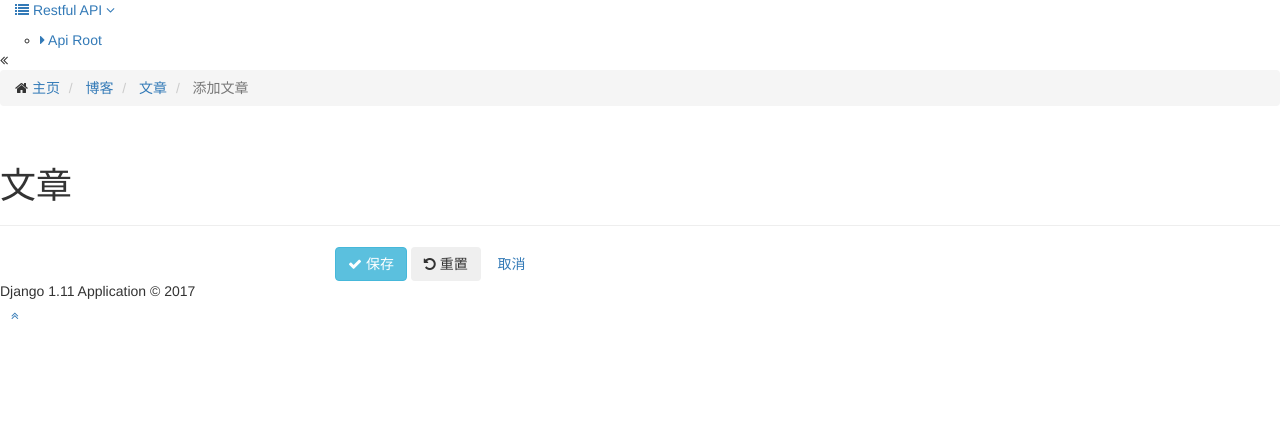
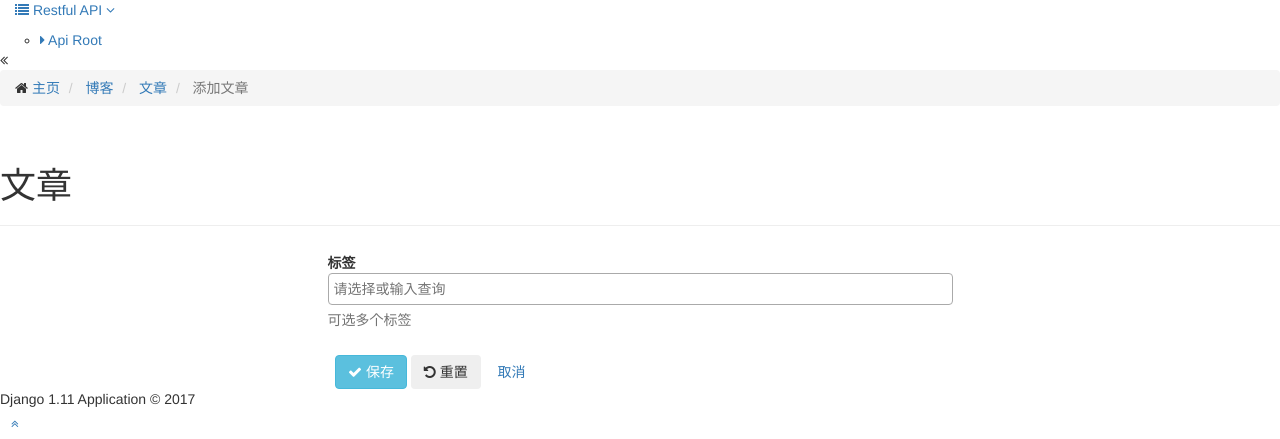
Before and after one commit to yc19890920/dblog, a Django app: page /core/blog/article/add/ in a window 1280 px wide. Shown: the part 362-801 px from the top of the page. Before the commit the page ends 681 px from the top, so only its background shows below. Run offline with Django 3.2, Linux system fonts and the light colour scheme; a user stored in the database is signed in; data comes from the database, SQL or seed files in the repository; data that the repository does not hold is empty; parts of the project's set-up code (start-up, migrations or seed data) failed here and were passed over; some libraries are stand-ins or nearby versions.

Commit message:
form添加标签下拉多选

```diff
--- a/app/blog/forms.py
+++ b/app/blog/forms.py
@@ -5,7 +5,7 @@ from __future__ import unicode_literals
 import re
 import json
 from django import forms
-from app.blog.models import Article, Suggest, BlogComment, CKeditorPictureFile
+from app.blog.models import Tag, Article, Suggest, BlogComment, CKeditorPictureFile
 from django.utils.translation import ugettext_lazy as _
 from libs.tools import clearHtmlTags
 
@@ -13,6 +13,21 @@ P = re.compile('^(\w|[-+=.])+@\w+([-.]\w+)*\.(\w+)$')
 PicP = re.compile(ur'src="(\/media\/ckupload\/.*?)"')
 
 class ArticleForm(forms.ModelForm):
+
+    tags = forms.ModelMultipleChoiceField(
+        label=_(u'标签'),
+        queryset=None,
+        # queryset=Tag.objects.all(),
+        required=True,
+        widget=forms.SelectMultiple(attrs={
+            "data-placeholder": _(u"请选择或输入查询"),
+            "autocomplete": "off",
+            "class": "select2 ",
+        }), help_text=_(u"可选多个标签"))
+
+    def __init__(self, *args, **kwargs):
+        super(ArticleForm, self).__init__(*args, **kwargs)
+        self.fields['tags'].queryset=Tag.objects.all()
 
     def clean_title(self):
         data = self.cleaned_data['title'].strip()
--- a/app/blog/models.py
+++ b/app/blog/models.py
@@ -127,6 +127,10 @@ class Article(models.Model):
     def get_next_obj(self):
         return Article.objects.filter(id__gt=self.id).order_by("id").first()
 
+    @property
+    def tags_list(self):
+        return self.tags.values_list("id", "name")
+
     def __str__(self):
         return smart_str(self.title)
 
--- a/app/blog/templates/blog/article_add.html
+++ b/app/blog/templates/blog/article_add.html
@@ -63,11 +63,15 @@
 
 {% block css_block %}
     <link rel="stylesheet" href="{% static 'admin/assets/css/jquery-ui.min.css' %}" />
+    <link rel="stylesheet" href="{% static 'admin/components/select2/dist/css/select2.css' %}" />
 {% endblock %}
 
 {% block js_block %}{% endblock %}
 
 {% block my_jsblock %}
+
+    <script charset="utf-8" src="{% static 'admin/components/select2/dist/js/select2.js' %}"></script>
+
     <script charset="utf-8" src="{% static 'ckeditor/ckeditor.js' %}"></script>
     <script src="{% static 'ckeditor/config.js' %}" type="text/javascript"></script>
     <script>
@@ -75,6 +79,8 @@
         $.ajaxSetup({
             data: {csrfmiddlewaretoken: '{{ csrf_token }}' },
         });
+        $('.select2').css('width','100%').select2({allowClear:false})
+        //$('.select2').css('width','100%').select2({allowClear:true})
 
         CKEDITOR.replace('id_content', {
             height: 270,
@@ -94,40 +100,4 @@
             filebrowserImageUploadUrl: '{% url 'ckupload' %}'
         });
     </script>
-    <!--<script>
-        KindEditor.ready(function(K) {
-            var options = {
-                width: '100%', minHeight: '500',
-                items: [
-                    'lineheight', 'formatblock', 'fontname', 'fontsize', '|',
-                    'undo', 'redo', '|',
-                    'cut', 'copy', 'paste', 'plainpaste', 'wordpast', '|',
-                    'justifyleft', 'justifycenter', 'justifyright', 'justifyfull', '|',
-                    'insertorderedlist', 'insertunorderedlist', 'indent', 'outdent', '|', '/',
-                    'clearhtml', 'quickformat', 'selectall', '|',
-                    'forecolor', 'hilitecolor', 'bold', 'italic', 'underline', 'strikethrough', 'linehieght', 'removeformat', '|',
-                    'table', 'hr', 'link', 'unlink'],
-                filterMode: false, wellFormatMode: false, allowImageUpload: false, allowFlashUpload: false, allowMediaUpload: false, allowFileUpload: false, resizeType: 2,
-                maillist: [], imagelist: [], langType: 'zh_CN', syncType: "", urlType: '',
-                afterBlur:function(){this.sync();},
-                colorTable: [
-                    ["#F8E0E0", "#F8E6E0", "#F8ECE0", "#F7F2E0", "#F7F8E0", "#F1F8E0", "#ECF8E0", "#E6F8E0", "#E0F8E0", "#E0F8E6", "#E0F8EC", "#E0F8F1", "#E0F8F7", "#E0F2F7", "#E0ECF8", "#E0E6F8", "#E0E0F8", "#E6E0F8", "#ECE0F8", "#F2E0F7", "#F8E0F7", "#F8E0F1", "#F8E0EC", "#F8E0E6", "#FAFAFA"],
-                    ["#F6CECE", "#F6D8CE", "#F6E3CE", "#F5ECCE", "#F5F6CE", "#ECF6CE", "#E3F6CE", "#D8F6CE", "#CEF6CE", "#CEF6D8", "#CEF6E3", "#CEF6EC", "#CEF6F5", "#CEECF5", "#CEE3F6", "#CED8F6", "#CECEF6", "#D8CEF6", "#E3CEF6", "#ECCEF5", "#F6CEF5", "#F6CEEC", "#F6CEE3", "#F6CED8", "#F2F2F2"],
-                    ["#F5A9A9", "#F5BCA9", "#F5D0A9", "#F3E2A9", "#F2F5A9", "#E1F5A9", "#D0F5A9", "#BCF5A9", "#A9F5A9", "#A9F5BC", "#A9F5D0", "#A9F5E1", "#A9F5F2", "#A9E2F3", "#A9D0F5", "#A9BCF5", "#A9A9F5", "#BCA9F5", "#D0A9F5", "#E2A9F3", "#F5A9F2", "#F5A9E1", "#F5A9D0", "#F5A9BC", "#E6E6E6"],
-                    ["#F78181", "#F79F81", "#F7BE81", "#F5DA81", "#F3F781", "#D8F781", "#BEF781", "#9FF781", "#81F781", "#81F79F", "#81F7BE", "#81F7D8", "#81F7F3", "#81DAF5", "#81BEF7", "#819FF7", "#8181F7", "#9F81F7", "#BE81F7", "#DA81F5", "#F781F3", "#F781D8", "#F781BE", "#F7819F", "#D8D8D8"],
-                    ["#FA5858", "#FA8258", "#FAAC58", "#F7D358", "#F4FA58", "#D0FA58", "#ACFA58", "#82FA58", "#58FA58", "#58FA82", "#58FAAC", "#58FAD0", "#58FAF4", "#58D3F7", "#58ACFA", "#5882FA", "#5858FA", "#8258FA", "#AC58FA", "#D358F7", "#FA58F4", "#FA58D0", "#FA58AC", "#FA5882", "#BDBDBD"],
-                    ["#FE2E2E", "#FE642E", "#FE9A2E", "#FACC2E", "#F7FE2E", "#C8FE2E", "#9AFE2E", "#64FE2E", "#2EFE2E", "#2EFE64", "#2EFE9A", "#2EFEC8", "#2EFEF7", "#2ECCFA", "#2E9AFE", "#2E64FE", "#2E2EFE", "#642EFE", "#9A2EFE", "#CC2EFA", "#FE2EF7", "#FE2EC8", "#FE2E9A", "#FE2E64", "#A4A4A4"],
-                    ["#FF0000", "#FF4000", "#FF8000", "#FFBF00", "#FFFF00", "#BFFF00", "#80FF00", "#40FF00", "#00FF00", "#00FF40", "#00FF80", "#00FFBF", "#00FFFF", "#00BFFF", "#0080FF", "#0040FF", "#0000FF", "#4000FF", "#8000FF", "#BF00FF", "#FF00FF", "#FF00BF", "#FF0080", "#FF0040", "#848484"],
-                    ["#DF0101", "#DF3A01", "#DF7401", "#DBA901", "#D7DF01", "#A5DF00", "#74DF00", "#3ADF00", "#01DF01", "#01DF3A", "#01DF74", "#01DFA5", "#01DFD7", "#01A9DB", "#0174DF", "#013ADF", "#0101DF", "#3A01DF", "#7401DF", "#A901DB", "#DF01D7", "#DF01A5", "#DF0174", "#DF013A", "#6E6E6E"],
-                    ["#B40404", "#B43104", "#B45F04", "#B18904", "#AEB404", "#86B404", "#5FB404", "#31B404", "#04B404", "#04B431", "#04B45F", "#04B486", "#04B4AE", "#0489B1", "#045FB4", "#0431B4", "#0404B4", "#3104B4", "#5F04B4", "#8904B1", "#B404AE", "#B40486", "#B4045F", "#B40431", "#585858"],
-                    ["#8A0808", "#8A2908", "#8A4B08", "#886A08", "#868A08", "#688A08", "#4B8A08", "#298A08", "#088A08", "#088A29", "#088A4B", "#088A68", "#088A85", "#086A87", "#084B8A", "#08298A", "#08088A", "#29088A", "#4B088A", "#6A0888", "#8A0886", "#8A0868", "#8A084B", "#8A0829", "#424242"],
-                    ["#610B0B", "#61210B", "#61380B", "#5F4C0B", "#5E610B", "#4B610B", "#38610B", "#21610B", "#0B610B", "#0B6121", "#0B6138", "#0B614B", "#0B615E", "#0B4C5F", "#0B3861", "#0B2161", "#0B0B61", "#210B61", "#380B61", "#4C0B5F", "#610B5E", "#610B4B", "#610B38", "#610B21", "#2E2E2E"],
-                    ["#3B0B0B", "#3B170B", "#3B240B", "#3A2F0B", "#393B0B", "#2E3B0B", "#243B0B", "#173B0B", "#0B3B0B", "#0B3B17", "#0B3B24", "#0B3B2E", "#0B3B39", "#0B2F3A", "#0B243B", "#0B173B", "#0B0B3B", "#170B3B", "#240B3B", "#2F0B3A", "#3B0B39", "#3B0B2E", "#3B0B24", "#3B0B17", "#1C1C1C"],
-                    ["#2A0A0A", "#2A120A", "#2A1B0A", "#29220A", "#292A0A", "#222A0A", "#1B2A0A", "#122A0A", "#0A2A0A", "#0A2A12", "#0A2A1B", "#0A2A22", "#0A2A29", "#0A2229", "#0A1B2A", "#0A122A", "#0A0A2A", "#120A2A", "#1B0A2A", "#220A29", "#2A0A29", "#2A0A22", "#2A0A1B", "#2A0A12", "#151515"],
-                    ["#190707", "#190B07", "#191007", "#181407", "#181907", "#141907", "#101907", "#0B1907", "#071907", "#07190B", "#071910", "#071914", "#071918", "#071418", "#071019", "#070B19", "#070719", "#0B0719", "#100719", "#140718", "#190718", "#190714", "#190710", "#19070B", "#000000"]
-                ]
-            };
-            editor = K.create('#id_content', options);
-        });
-    </script>-->
 {% endblock %}
--- a/app/blog/views.py
+++ b/app/blog/views.py
@@ -191,7 +191,7 @@ def article_add(request):
 @login_required
 def article_modify(request, article_id):
     obj = Article.objects.get(pk=article_id)
-    form = ArticleForm(instance=obj)
+    form = ArticleForm(instance=obj, initial={"tags": obj.tags.all()})
     if request.method == "POST":
         form = ArticleForm(request.POST, instance=obj)
         if form.is_valid():
```
